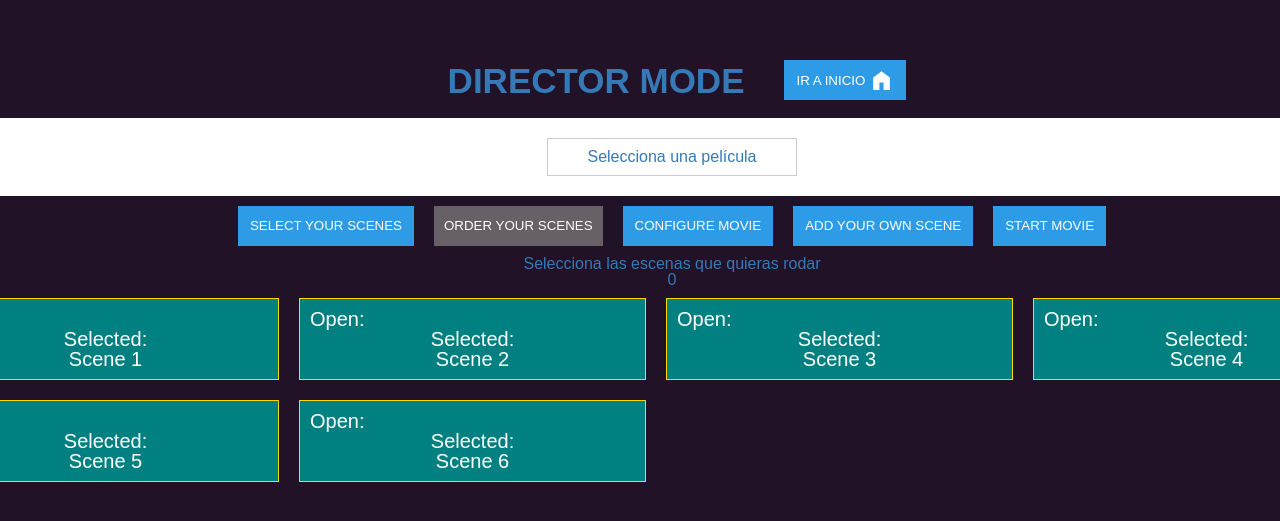
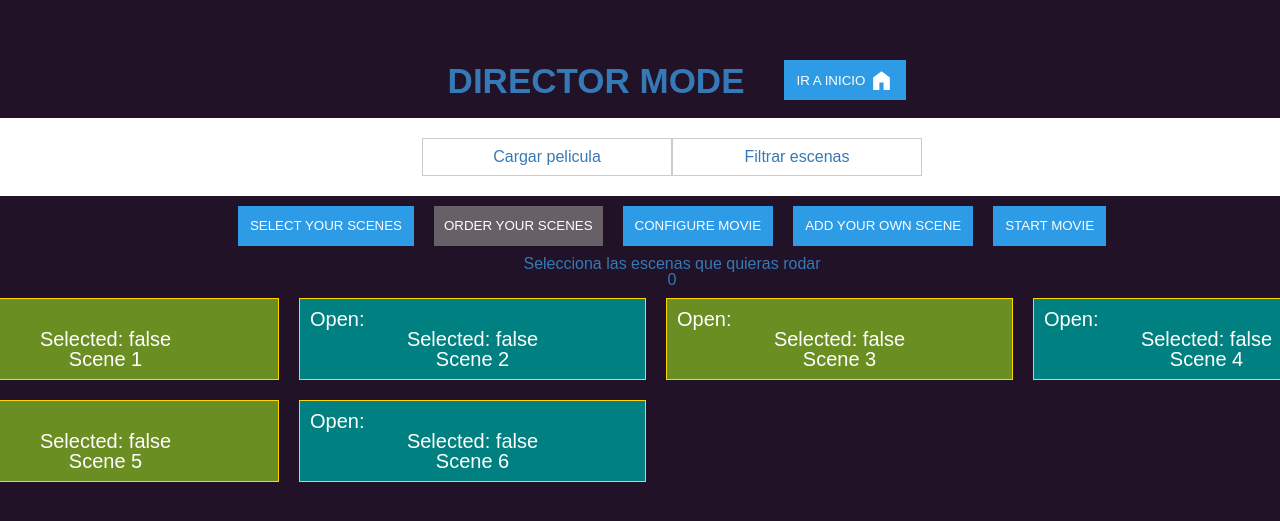
Before and after one commit to Burricornio/naughty-scenes, a Vue app: page /director in a window 1280 px wide. Shown: the part 113-634 px from the top of the page. Built offline with nearby package versions, Linux system fonts and the light colour scheme; some icons are missing.

Commit message:
Create custom dropdown component

```diff
--- a/src/assets/default-six-scenes.json
+++ b/src/assets/default-six-scenes.json
@@ -5,7 +5,7 @@
     "instructions": "Instrucciones de la escena número 1",
     "duration": 1,
     "rndBtnOptions": ["Mano", "Lengua", "Todo vale"],
-    "type": "default"
+    "type": "custom"
   },
   {
     "id": 2,
@@ -20,7 +20,7 @@
     "instructions": "Instrucciones de la escena número 3",
     "duration": 3,
     "rndBtnOptions": ["Solo Tocamientos", "Tocamientos y penetración"],
-    "type": "default"
+    "type": "custom"
   },
   {
     "id": 4,
@@ -36,7 +36,7 @@
     "instructions": "Instrucciones de la escena número 5",
     "duration": 5,
     "rndBtnOptions": ["Solo Tocamientos", "Tocamientos y penetración"],
-    "type": "default"
+    "type": "custom"
   },
   {
     "id": 6,
--- /dev/null
+++ b/src/components/director-view/CustomDropdownComponent.vue
@@ -0,0 +1,112 @@
+<template>
+  <div class="custom-dropdown" ref="dropdownRef">
+    <div class="selected-option" @click="toggleDropdown">{{ placeholder }}</div>
+    <transition name="fade">
+      <div v-if="isDropdownOpen" class="options">
+        <div
+          v-for="option in options"
+          :key="option.id"
+          @click="executeAction(option.action)"
+        >
+          {{ option.text }}
+        </div>
+      </div>
+    </transition>
+  </div>
+</template>
+
+<script setup lang="ts">
+import { ref, onMounted, onBeforeUnmount, Ref } from 'vue'
+
+interface DropdownOption {
+  id: number
+  text: string
+  action: () => void
+}
+
+// PROPS
+const { options, placeholder } = defineProps({
+  options: {
+    type: Array<DropdownOption>,
+    required: true
+  },
+  placeholder: {
+    type: String,
+    required: true
+  }
+})
+
+// DATA
+const isDropdownOpen = ref(false)
+const dropdownRef: Ref<HTMLElement | null> = ref(null)
+
+// HOOKS
+onMounted(() => {
+  document.addEventListener('click', handleDocumentClick)
+})
+
+onBeforeUnmount(() => {
+  document.removeEventListener('click', handleDocumentClick)
+})
+
+// METHODS
+function toggleDropdown(): void {
+  isDropdownOpen.value = !isDropdownOpen.value
+}
+
+const handleDocumentClick = (event: MouseEvent) => {
+  const dropdown = dropdownRef.value
+
+  if (dropdown && !dropdown.contains(event.target as Node)) {
+    isDropdownOpen.value = false
+  }
+}
+
+function executeAction(action: () => void) {
+  isDropdownOpen.value = false
+  action()
+}
+</script>
+
+<style lang="scss" scoped>
+.custom-dropdown {
+  position: relative;
+  width: 250px;
+}
+
+.selected-option {
+  padding: 10px;
+  border: 1px solid #ccc;
+  cursor: pointer;
+}
+
+.options {
+  position: absolute;
+  top: 100%;
+  left: 0;
+  width: 100%;
+  border: 1px solid #ccc;
+  background-color: white;
+  max-height: 200px;
+  overflow-y: auto;
+
+  div {
+    padding: 10px;
+    cursor: pointer;
+
+    &:hover {
+      background-color: #f0f0f0;
+    }
+  }
+}
+
+.fade-enter-active,
+.fade-leave-active {
+  transition: opacity 0.5s;
+}
+
+.fade-enter,
+.fade-leave-to {
+  opacity: 0;
+}
+</style>
--- /dev/null
+++ b/src/components/director-view/FilterScenesDropdownComponent.vue
@@ -0,0 +1,77 @@
+<template>
+  <CustomDropdownComponent
+    class="filter-scenes-dropdown"
+    :options="filterScenes"
+    :placeholder="'Filtrar escenas'"
+  />
+</template>
+
+<script setup lang="ts">
+import { Scene, useSceneStore } from '@/stores/useSceneStore'
+import { computed } from 'vue'
+import CustomDropdownComponent from '@/components/director-view/CustomDropdownComponent.vue'
+import { EmittedEvent } from '@/events'
+
+// PROPS
+const props = defineProps({
+  loadCustomMovieFlag: {
+    type: Boolean,
+    required: true
+  }
+})
+
+// STORE
+const sceneStore = useSceneStore()
+
+// DATA
+const filterScenes = [
+  {
+    id: 1,
+    text: 'Mostrar todas',
+    action: showAllScenes
+  },
+  {
+    id: 2,
+    text: 'Mostrar solo tús escenas',
+    action: showOnlyCustomScenes
+  },
+  {
+    id: 3,
+    text: 'Mostrar solo escenas por defecto',
+    action: showOnlyDefaultScenes
+  }
+]
+
+// COMPUTED
+const customScenesFiltered = computed<Scene[]>(() =>
+  sceneStore.getDefaultScenes.filter((scene: Scene) => scene.type === 'custom')
+)
+
+const defaultScenesFiltered = computed<Scene[]>(() =>
+  sceneStore.getDefaultScenes.filter((scene: Scene) => scene.type === 'default')
+)
+
+// EMITS
+const emit = defineEmits([EmittedEvent.LOADED_CUSTOM_MOVIE_FLAG])
+
+function emitLoadedCustomMovieFlag() {
+  emit(EmittedEvent.LOADED_CUSTOM_MOVIE_FLAG, false)
+}
+
+// METHODS
+function showAllScenes(): void {
+  sceneStore.playMovie(sceneStore.getDefaultScenes)
+  if (props.loadCustomMovieFlag) {
+    sceneStore.unselectAllScenes()
+    emitLoadedCustomMovieFlag()
+  }
+}
+
+function showOnlyCustomScenes(): void {
+  sceneStore.playMovie(customScenesFiltered.value)
+}
+
+function showOnlyDefaultScenes(): void {
+  sceneStore.playMovie(defaultScenesFiltered.value)
+}
+</script>
--- a/src/components/director-view/LoadMovieBar.vue
+++ b/src/components/director-view/LoadMovieBar.vue
@@ -1,11 +1,26 @@
 <template>
   <div class="load-movie-bar-component">
-    <SelectMovieDropwdownComponent />
+    <SelectMovieDropwdownComponent
+      @loaded-custom-movie-flag="setLoadedCustomMovieFlag"
+    />
+    <FilterScenesDropdownComponent
+      :loadCustomMovieFlag="loadedCustomMovieFlag"
+      @loaded-custom-movie-flag="setLoadedCustomMovieFlag"
+    />
   </div>
 </template>
 
 <script setup lang="ts">
 import SelectMovieDropwdownComponent from '@/components/director-view/SelectMovieDropwdownComponent.vue'
+import FilterScenesDropdownComponent from '@/components/director-view/FilterScenesDropdownComponent.vue'
+import { ref } from 'vue'
+
+// DATA
+const loadedCustomMovieFlag = ref<boolean>(false)
+
+function setLoadedCustomMovieFlag(status: boolean): void {
+  loadedCustomMovieFlag.value = status
+}
 </script>
 
 <style lang="scss" scoped>
--- a/src/components/director-view/SelectMovieDropwdownComponent.vue
+++ b/src/components/director-view/SelectMovieDropwdownComponent.vue
@@ -1,116 +1,47 @@
 <template>
-  <div class="select-movie-dropdown" ref="dropdownRef">
-    <div class="selected-option" @click="toggleDropdown">
-      {{ selectedMovie ? selectedMovie.title : 'Selecciona una película' }}
-    </div>
-    <transition name="fade">
-      <div v-if="isDropdownOpen" class="options">
-        <div @click="loadAllScenes">Cargar todas las escenas</div>
-        <div
-          v-for="movie in movies"
-          :key="movie.id"
-          @click="selectMovie(movie)"
-        >
-          {{ movie.title }}
-        </div>
-      </div>
-    </transition>
-  </div>
+  <CustomDropdownComponent
+    class="filter-scenes-dropdown"
+    :options="parsedDropddownOptions"
+    :placeholder="'Cargar pelicula'"
+  />
 </template>
 
 <script setup lang="ts">
 import { useMovieStore, MovieParsed } from '@/stores/useMovieStore'
 import { useSceneStore } from '@/stores/useSceneStore'
-import { ref, computed, onMounted, onBeforeUnmount, Ref } from 'vue'
+import { computed } from 'vue'
+import CustomDropdownComponent from '@/components/director-view/CustomDropdownComponent.vue'
+import { EmittedEvent } from '@/events'
 
 // STORE
 const movieStore = useMovieStore()
 const sceneStore = useSceneStore()
 
-// DATA
-const selectedMovie = ref<MovieParsed | null>(null)
-const isDropdownOpen = ref(false)
-const dropdownRef: Ref<HTMLElement | null> = ref(null)
-
 // COMPUTED
 const movies = computed(() => movieStore.getMovies)
 
-// HOOKS
-onMounted(() => {
-  document.addEventListener('click', handleDocumentClick)
+const parsedDropddownOptions = movies.value.map((movie: MovieParsed) => {
+  return {
+    id: movie.id,
+    text: movie.title,
+    action: () => selectMovie(movie.id)
+  }
 })
 
-onBeforeUnmount(() => {
-  document.removeEventListener('click', handleDocumentClick)
-})
+// EMITS
+const emit = defineEmits([EmittedEvent.LOADED_CUSTOM_MOVIE_FLAG])
 
-// METHODS
-function toggleDropdown(): void {
-  isDropdownOpen.value = !isDropdownOpen.value
+function emitLoadedCustomMovieFlag() {
+  emit(EmittedEvent.LOADED_CUSTOM_MOVIE_FLAG, true)
 }
 
-function selectMovie(movie: MovieParsed): void {
-  selectedMovie.value = movie
-  isDropdownOpen.value = false
+// METHOD
+function selectMovie(movieId: number): void {
+  const selectedMovieScenes = movies.value.filter(
+    (movie: MovieParsed) => movie.id === movieId
+  )
   sceneStore.selectAllScenes()
-  sceneStore.playMovie(movie.scenes)
-}
-
-function loadAllScenes(): void {
-  isDropdownOpen.value = false
-  selectedMovie.value = null
-  sceneStore.playMovie(sceneStore.getDefaultScenes)
-  sceneStore.unselectAllScenes()
-}
-
-const handleDocumentClick = (event: MouseEvent) => {
-  const dropdown = dropdownRef.value
-
-  if (dropdown && !dropdown.contains(event.target as Node)) {
-    isDropdownOpen.value = false
-  }
+  sceneStore.playMovie(selectedMovieScenes[0].scenes)
+  emitLoadedCustomMovieFlag()
 }
 </script>
-
-<style lang="scss" scoped>
-.select-movie-dropdown {
-  position: relative;
-  width: 250px;
-}
-
-.selected-option {
-  padding: 10px;
-  border: 1px solid #ccc;
-  cursor: pointer;
-}
-
-.options {
-  position: absolute;
-  top: 100%;
-  left: 0;
-  width: 100%;
-  border: 1px solid #ccc;
-  background-color: white;
-  max-height: 200px;
-  overflow-y: auto;
-
-  div {
-    padding: 10px;
-    cursor: pointer;
-
-    &:hover {
-      background-color: #f0f0f0;
-    }
-  }
-}
-
-.fade-enter-active,
-.fade-leave-active {
-  transition: opacity 0.5s;
-}
-
-.fade-enter,
-.fade-leave-to {
-  opacity: 0;
-}
-</style>
--- a/src/events/index.ts
+++ b/src/events/index.ts
@@ -4,5 +4,6 @@ export enum EmittedEvent {
   SELECT_PREVIOUS_SCENE = 'select-previous-scene',
   REPEAT_AGAIN = 'repeat-again',
   CHANGE_SCENES_NUMBER_LENGTH = 'change-scenes-number-length',
-  UPDATE_DIRECTOR_MOVIE = 'update-director-movie'
+  UPDATE_DIRECTOR_MOVIE = 'update-director-movie',
+  LOADED_CUSTOM_MOVIE_FLAG = 'loaded-custom-movie-flag'
 }
--- a/src/views/DirectorView/DirectorView.vue
+++ b/src/views/DirectorView/DirectorView.vue
@@ -38,6 +38,7 @@ const startedMovieFlag = ref<boolean>(false)
 // HOOKS
 onMounted(() => {
   countdownStore.setCountdownStatus(false)
+  sceneStore.unselectAllScenes()
 })
 
 // METHODS
```
